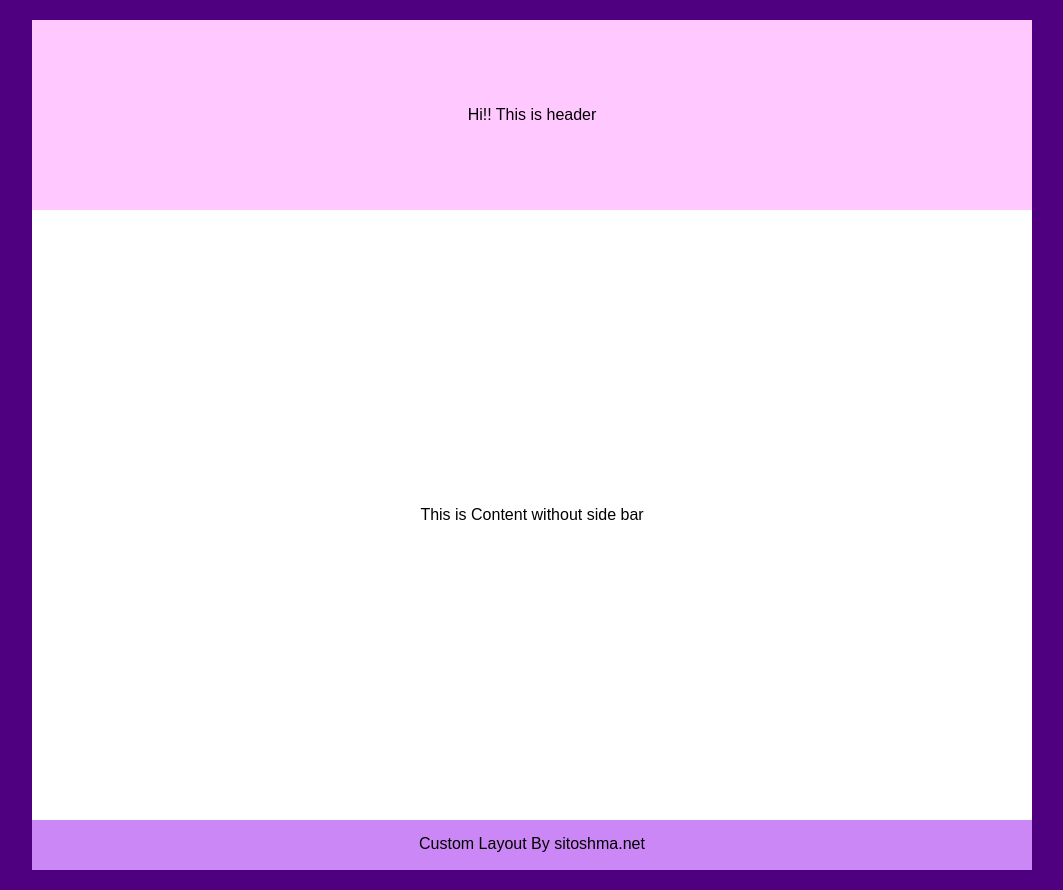
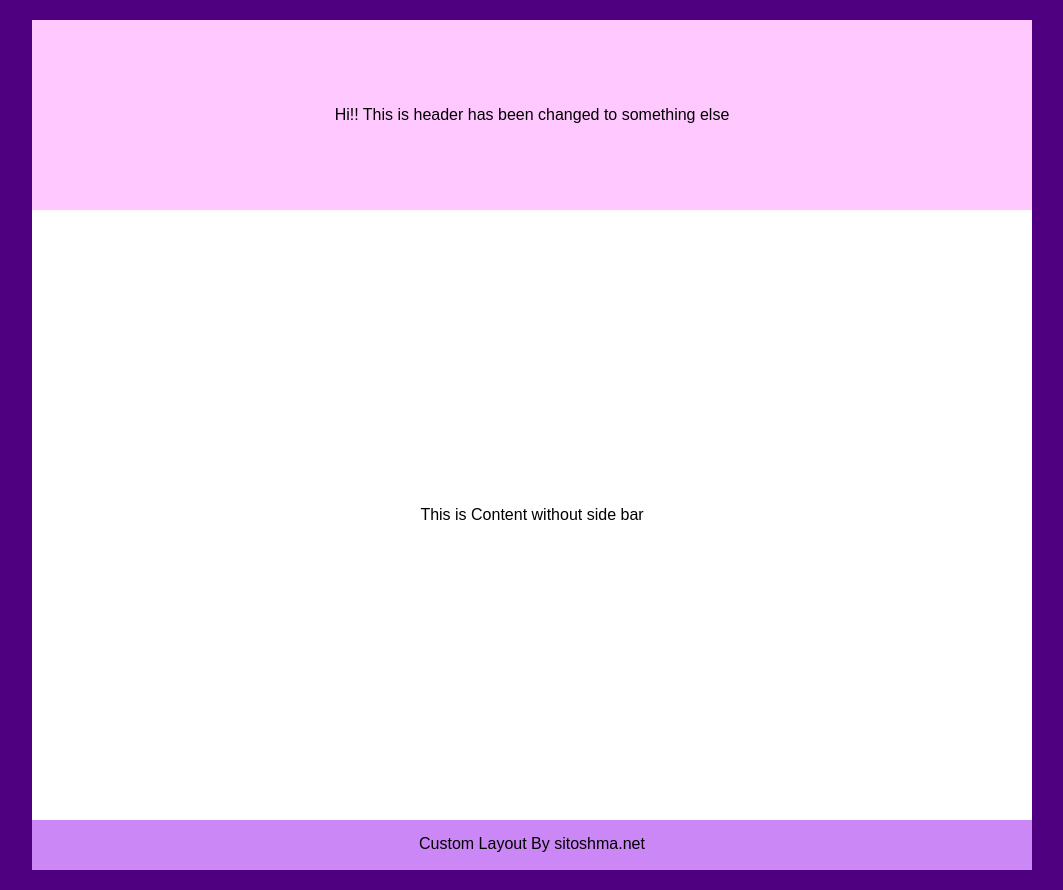
Before and after one commit to sitoshma/assignment2-first-layout, a plain HTML site: page index.html in a window 1280 px wide. Shown: the whole page, without its empty margins (108-1171 px from the left). Drawn offline with Linux system fonts and the light colour scheme.

Commit message:
Update index.html
Update index.html

```diff
--- a/index.html
+++ b/index.html
@@ -8,7 +8,7 @@
 	<body>
 		<div class="page">
     		<div class="pageHeader">
- 					<p>Hi!! This is header</p>
+ 					<p>Hi!! This is header has been changed to something else</p>
  			</div>
  			<div class="pageContent">
 				 <p>This is Content without side bar</p>
```
